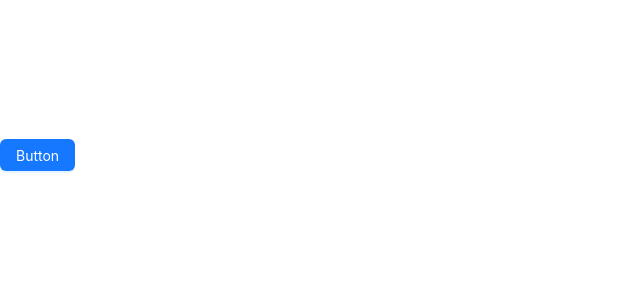
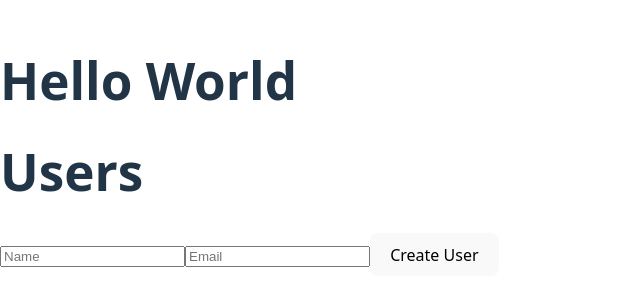
Before and after one commit to uoa-compsci399-2025-s1/capstone-project-2025-s1-team-11, a React (Vite) app in the folder frontend/: page / in a window 1280 px wide. Shown: the part 245-550 px from the top of the page, without its empty margins (0-640 px from the left). Built offline with nearby package versions, Linux system fonts and the light colour scheme.

Commit message:
Added structure

```diff
--- a/frontend/src/App.jsx
+++ b/frontend/src/App.jsx
@@ -1,10 +1,13 @@
 import React from 'react';
-import { Button } from 'antd';
+import Users from './pages/Users';
 
-const App = () => (
-    <div className="App">
-        <Button type="primary">Button</Button>
-    </div>
-);
+const App = () => {
+    return (
+        <div>
+            <h1>Hello World</h1>
+            <Users />
+        </div>
+    );
+};
 
 export default App;
--- /dev/null
+++ b/frontend/src/models/user.js
@@ -0,0 +1,7 @@
+export default class User {
+    constructor({ id, name, email }) {
+        this.id = id;
+        this.name = name;
+        this.email = email;
+    }
+}
--- /dev/null
+++ b/frontend/src/pages/users.jsx
@@ -0,0 +1,50 @@
+import React, { useState, useEffect } from 'react';
+import { getUsers, createUser, updateUser, deleteUser } from '../services/userService';
+
+const Users = () => {
+    const [users, setUsers] = useState([]);
+    const [name, setName] = useState('');
+    const [email, setEmail] = useState('');
+
+    useEffect(() => {
+        setUsers(getUsers());
+    }, []);
+
+    const handleCreateUser = () => {
+        createUser({ name, email });
+        setUsers(getUsers());
+        setName('');
+        setEmail('');
+    };
+
+    return (
+        <div>
+            <h1>Users</h1>
+            <div>
+                <input
+                    type="text"
+                    placeholder="Name"
+                    value={name}
+                    onChange={(e) => setName(e.target.value)}
+                />
+                <input
+                    type="email"
+                    placeholder="Email"
+                    value={email}
+                    onChange={(e) => setEmail(e.target.value)}
+                />
+                <button onClick={handleCreateUser}>Create User</button>
+            </div>
+            <ul>
+                {users.map(user => (
+                    <li key={user.id}>
+                        {user.name} ({user.email})
+                        {/* Add buttons or actions for update and delete as needed */}
+                    </li>
+                ))}
+            </ul>
+        </div>
+    );
+};
+
+export default Users;
--- /dev/null
+++ b/frontend/src/services/userService.js
@@ -0,0 +1,29 @@
+import User from '../models/User';
+// For demonstration, using a simple in-memory array as data storage.
+// In a real app, you might use IndexedDB, localStorage, or an API.
+
+let users = [];
+
+export const createUser = (userData) => {
+    const newUser = new User({ id: Date.now(), ...userData });
+    users.push(newUser);
+    return newUser;
+};
+
+export const getUsers = () => {
+    return users;
+};
+
+export const updateUser = (id, newData) => {
+    const index = users.findIndex(user => user.id === id);
+    if (index !== -1) {
+        users[index] = { ...users[index], ...newData };
+        return users[index];
+    }
+    return null;
+};
+
+export const deleteUser = (id) => {
+    users = users.filter(user => user.id !== id);
+    return true;
+};
```
